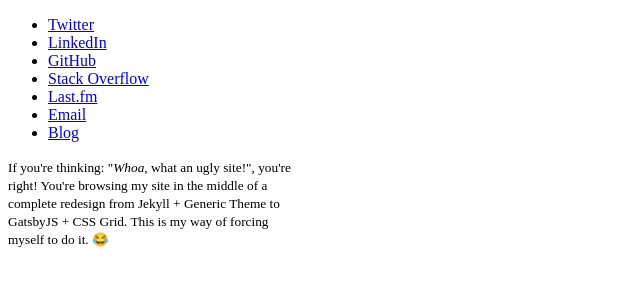
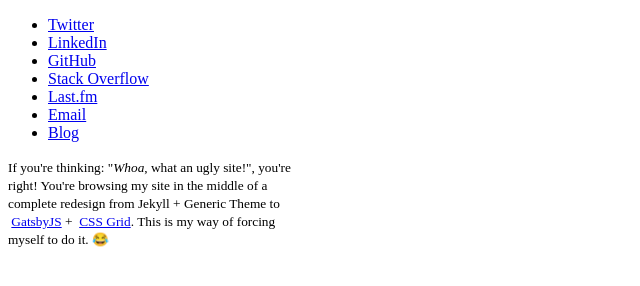
Before and after one commit to rebelliard/rebelliard.github.io, a Gatsby site: page / in a window 1280 px wide. Shown: the whole page, without its empty margins (0-640 px from the left). Built offline with nearby package versions, Linux system fonts and the light colour scheme; Gatsby itself is replaced by a stand-in of ours; some packages are replaced by stand-ins of ours.

Commit message:
Link to Gatsby and CSS Grid

```diff
--- a/src/pages/index.js
+++ b/src/pages/index.js
@@ -63,7 +63,9 @@
           <small>
             If you're thinking: "<i>Whoa</i>, what an ugly site!", you're right!
             You're browsing my site in the middle of a complete redesign
-            from Jekyll + Generic Theme to GatsbyJS + CSS Grid.
+            from Jekyll + Generic Theme to
+            &nbsp;<a href="https://www.gatsbyjs.org/" target="_blank">GatsbyJS</a> +
+            &nbsp;<a href="https://gridbyexample.com/" target="_blank">CSS Grid</a>.
             This is my way of forcing myself to do it. <span rel="icon">😂</span>
           </small>
         </p>
```
